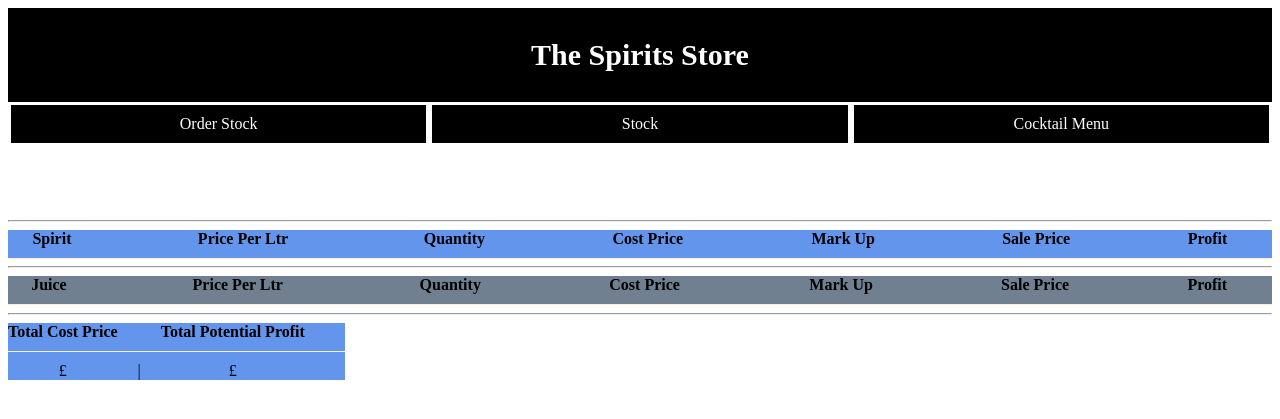
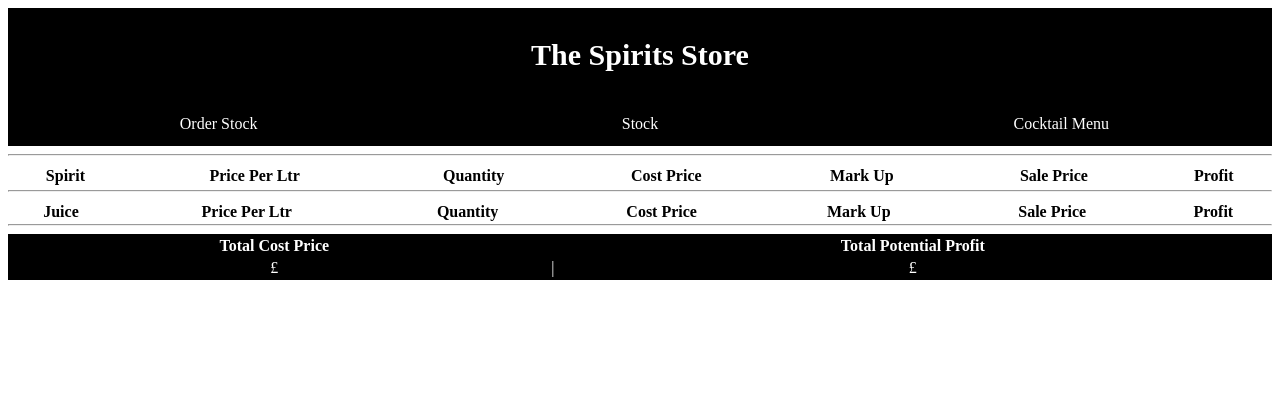
Before and after one commit to IanTennyson/cocktail_bar, a Sinatra app: template views/ingredients/index.erb in a window 1280 px wide. Shown: the top 419 px of the page. Run offline with Sinatra, Linux system fonts and the light colour scheme; the template is opened without the code that fills it, so the values that code supplies are empty; parts of the project's set-up code (start-up, migrations or seed data) failed here and were passed over.

Commit message:
styled my stock page

```diff
--- /dev/null
+++ b/public/styles/stock.css
@@ -0,0 +1,40 @@
+body {
+
+}
+
+.table1 {
+  float: left;
+  width: 100%;
+  text-align: center;
+}
+
+.table2 {
+  float: right;
+  width: 100%;
+  text-align: center;
+}
+
+.table3 {
+  clear: both;
+  width: 100%;
+  text-align: center;
+  color: white;
+  background-color: black;
+}
+
+h2 {
+  text-align: center;
+  position: absolute;
+  width: 100%;
+  top: 20%;
+  font-family: Watchword Hairline Demo;
+  color: white;
+  background-color: black;
+  margin-top: 1px white;
+  border: solid 1px;
+}
+
+th {
+  font-family: Watchword Hairline Demo;
+
+}
--- a/public/styles/structure.css
+++ b/public/styles/structure.css
@@ -25,7 +25,7 @@ h1 {
   text-align: center;
   flex: 1;
   padding: 10px;
-  border: solid;
+  border: solid black;
 }
 
 .x {
--- a/public/styles/tables.css
+++ /dev/null
@@ -1,33 +0,0 @@
-td, th {
-  text-align: center;
-}
-
-td {
-  padding: 10px 20px 0px 0px;
-}
-
-th {
-  padding: 0px 20px 10px 0px;
-  border-bottom: 1px solid papayawhip;
-}
-
-table {
-  border-collapse: collapse;
-}
-
-.table1 {
-  width: 100%;
-  background-color: cornflowerblue;
-  text-align: center
-}
-
-.table2 {
-  width: 100%;
-  background-color: slategrey;
-  text-align: center
-}
-
-.table3 {
-  background-color: cornflowerblue;
-  text-align: center
-}
--- a/views/ingredients/index.erb
+++ b/views/ingredients/index.erb
@@ -1,5 +1,7 @@
-<h1>In Stock</h1>
+<link rel="stylesheet" type="text/css" href="/styles/stock.css">
 
+
+<div class="table_1_2">
 <table class = "table1">
   <tr>
     <th>Spirit</th>
@@ -113,6 +115,7 @@
 
   <% end %>
 </table>
+</div>
 
 
 <hr/>
--- a/views/layout.erb
+++ b/views/layout.erb
@@ -2,7 +2,7 @@
 <html>
 <head>
   <title>The Spirit Store</title>
-  <link rel="stylesheet" type="text/css" href="/styles/tables.css">
+
   <link rel="stylesheet" type="text/css" href="/styles/structure.css">
 </head>
 <body>
```
Also changed, not shown: views/ingredients/edit.erb (+7 -0 lines).
